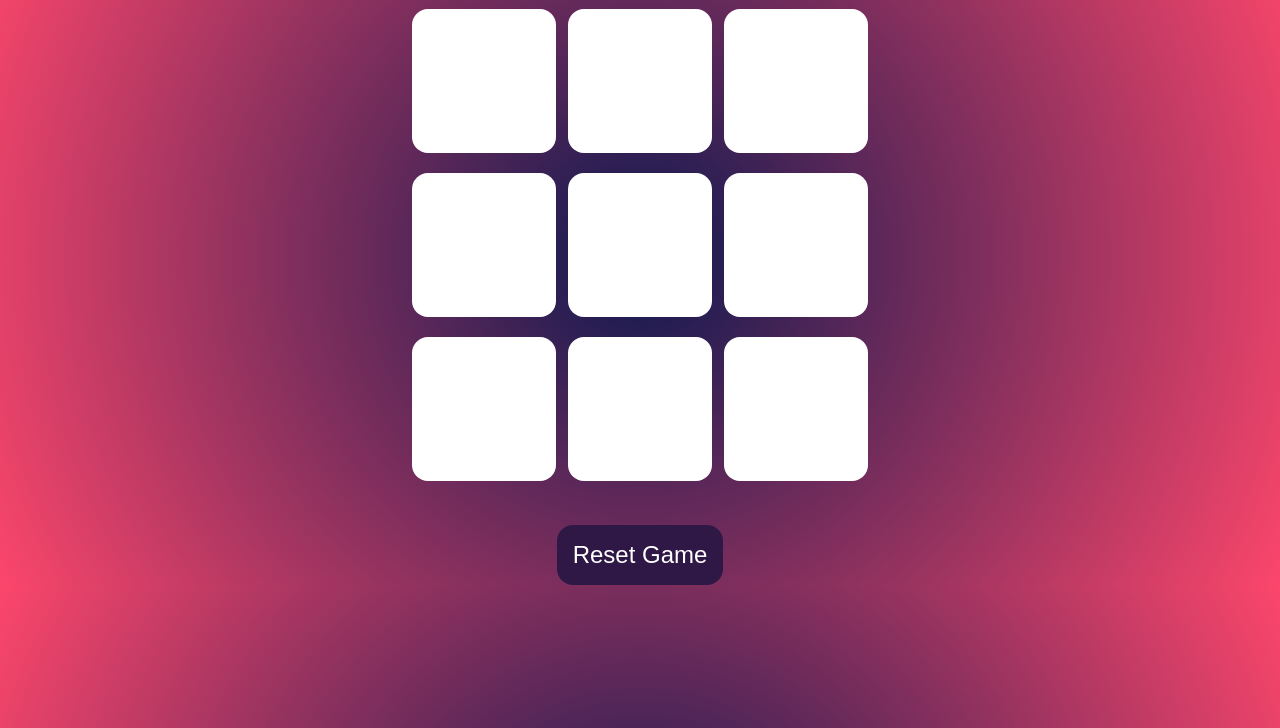
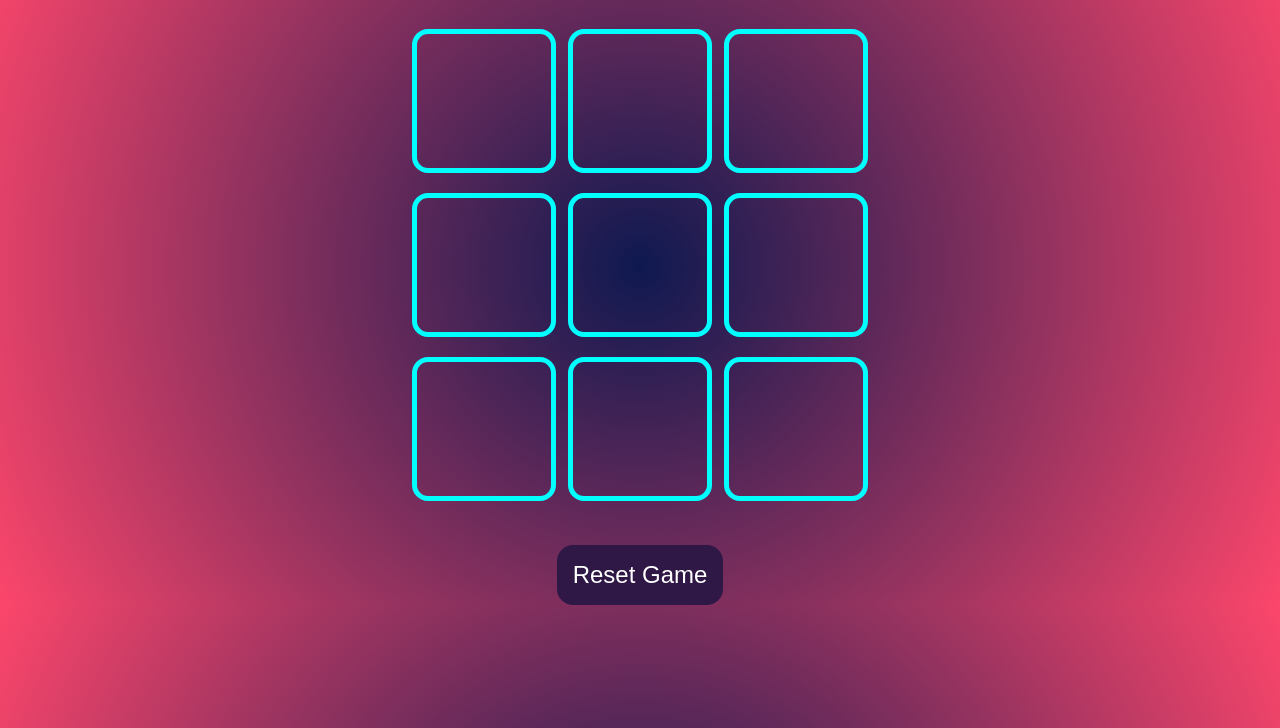
Before and after one commit to piyushrajcodes/Tic-Tac-Toe, a plain HTML site: page index.html in a window 1280 px wide. Shown: the part 72-800 px from the top of the page. Drawn offline with Linux system fonts and the light colour scheme.

Commit message:
Interactive UI

```diff
--- a/index.html
+++ b/index.html
@@ -12,7 +12,7 @@
         <button id="new-btn">New Game</button>
     </div>
     <main>
-        <h1 style="color: aqua;">Tic-Tac-Toe Game</h1>
+        <h1 style="color: aqua; margin-top: 20px;">Tic-Tac-Toe Game</h1>
         <div class="container">
             <div class="game">
                 <button class="box"></button>
--- a/style.css
+++ b/style.css
@@ -30,11 +30,11 @@ body{
     height: 18vmin;
     width: 18vmin;
     border-radius: 1rem;
-    border: none;
+    border: 5px solid aqua;
     box-shadow: 0 0 1rem rgba(0,0,0,0,0.3);
     font-size: 8vmin;
-    color: brown;
-    background-color: #fff;
+    color: rgb(224, 21, 21);
+    background-color: rgb(0 0 0 / 0%);
 
 }
 
@@ -45,6 +45,7 @@ body{
     color: #fff;
     border-radius: 1rem;
     border: none;
+    cursor: pointer;
 
 }
 
@@ -55,6 +56,7 @@ body{
     color: #fff;
     border-radius: 1rem;
     border: none;
+    cursor: pointer;
 
 }
 
```
